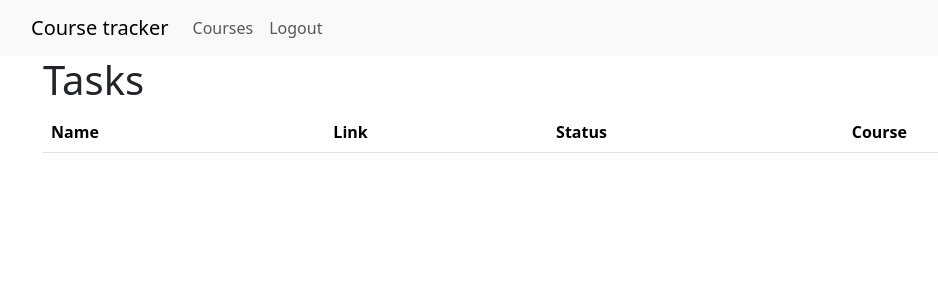
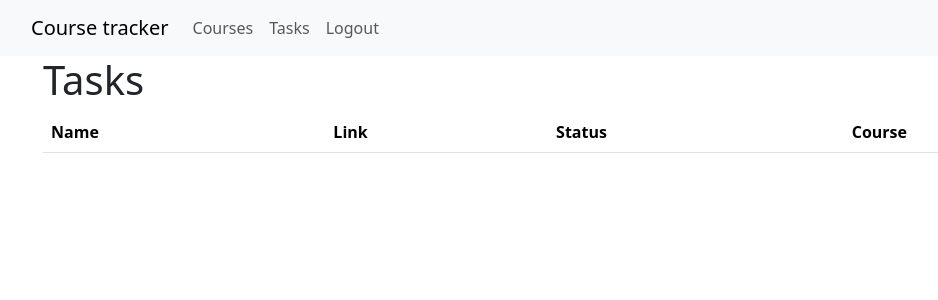
Before and after one commit to remortalite/course_tracker, a Django app: page /tasks/ in a window 1280 px wide. Shown: the top 300 px of the page, without its empty margins (39-977 px from the left). Run offline with Django 5.2, Linux system fonts and the light colour scheme; a user stored in the database is signed in; data that the repository does not hold is empty; some libraries are stand-ins or nearby versions.

```diff
--- a/course_tracker/tasks/urls.py
+++ b/course_tracker/tasks/urls.py
@@ -8,6 +8,6 @@ urlpatterns = [
     path('', TaskListView.as_view(), name='tasks.home'),
     path('create/', TaskCreateView.as_view(), name='tasks.create'),
     path('<int:pk>/', TaskDetailView.as_view(), name='tasks.detail'),
-    path('<int:pk>/update', TaskUpdateView.as_view(), name='tasks.update'),
-    path('<int:pk>/delete', TaskDeleteView.as_view(), name='tasks.delete'),
+    path('<int:pk>/update/', TaskUpdateView.as_view(), name='tasks.update'),
+    path('<int:pk>/delete/', TaskDeleteView.as_view(), name='tasks.delete'),
 ]
--- a/course_tracker/templates/layout/base.html
+++ b/course_tracker/templates/layout/base.html
@@ -23,6 +23,7 @@
             <div class="navbar-nav align-items-center">
                 {% if user.is_authenticated %}
                     <a class="nav-item nav-link" href="{% url 'courses.home' %}">{% trans 'Courses' %}</a>
+                    <a class="nav-item nav-link" href="{% url 'tasks.home' %}">{% trans 'Tasks' %}</a>
                     <form action="{% url 'logout' %}" method="post">
                         {% csrf_token %}
                         <input type="submit" class="nav-item nav-link" value="{% trans 'Logout' %}">
--- a/course_tracker/templates/tasks/task_detail.html
+++ b/course_tracker/templates/tasks/task_detail.html
@@ -27,7 +27,11 @@
                 </tr>
                 <tr>
                     <th>Course</th>
-                    <td><a href="{% url 'courses.detail' pk=object.course.id %}">{{ object.course }}</a></td>
+                    <td>
+                        {% if object.course %}
+                        <a href="{% url 'courses.detail' pk=object.course.id %}">{{ object.course }}</a>
+                        {% endif %}
+                    </td>
                 </tr>
             </table>
         </div>
```
